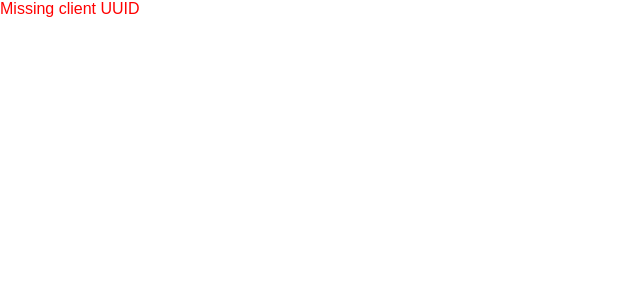
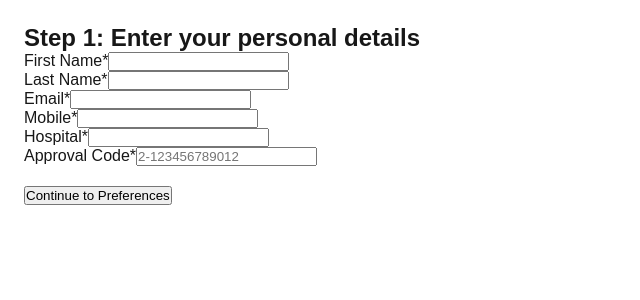
Before and after one commit to ShazJones/aged-care-bed-app, a Next.js app: page / in a window 1280 px wide. Shown: the top 300 px of the page, without its empty margins (0-640 px from the left). Built offline with nearby package versions, Linux system fonts and the light colour scheme; no server answers.

Commit message:
Screen 1 + 2 onboarding + preferences with proper validation

```diff
--- a/app/page.tsx
+++ b/app/page.tsx
@@ -14,22 +14,24 @@ type Patient = {
   first_name: string
   last_name: string
   email: string
-  phone: string
+  mobile: string
   hospital: string
   approval_code: string
   preferred_suburb: string | null
   max_distance_km: number | null
   rad_budget: number | null
   dap_budget: number | null
+  status: 'draft' | 'ready'
 }
 
-export default function Screen2() {
+export default function PatientOnboarding() {
   const [patient, setPatient] = useState<Patient | null>(null)
   const [loading, setLoading] = useState(true)
   const [saving, setSaving] = useState(false)
   const [error, setError] = useState('')
-
-  const [step, setStep] = useState<'form' | 'done'>('form')
+  const [step, setStep] = useState<'screen1' | 'screen2' | 'done'>(
+    'screen1'
+  )
 
   const clientUUID =
     typeof window !== 'undefined'
@@ -39,7 +41,6 @@ export default function Screen2() {
   useEffect(() => {
     async function loadPatient() {
       if (!clientUUID) {
-        setError('Missing client UUID')
         setLoading(false)
         return
       }
@@ -51,28 +52,39 @@ export default function Screen2() {
         .single()
 
       if (error) {
-        setError('Error loading patient: ' + error.message)
+        // No row yet, Screen 1 will create it
+        setPatient(null)
+        setStep('screen1')
       } else {
         setPatient(data)
+        // Determine initial step: if onboarding info complete → screen2
+        const hasOnboarding =
+          data.first_name &&
+          data.last_name &&
+          data.email &&
+          data.mobile &&
+          data.hospital &&
+          data.approval_code
+        setStep(hasOnboarding ? 'screen2' : 'screen1')
       }
+
       setLoading(false)
     }
 
     loadPatient()
   }, [clientUUID])
 
-  const handleSave = async () => {
-    if (!patient) return
-
-    // Validation
+  // -------------------- SCREEN 1 HANDLER --------------------
+  const handleScreen1Save = async () => {
     if (
-      !patient.first_name ||
-      !patient.last_name ||
-      !patient.email ||
-      !patient.phone ||
-      !patient.hospital
+      !patient?.first_name ||
+      !patient?.last_name ||
+      !patient?.email ||
+      !patient?.mobile ||
+      !patient?.hospital ||
+      !patient?.approval_code
     ) {
-      alert('Please fill all required fields')
+      alert('Please fill all required fields and a valid approval code')
       return
     }
 
@@ -87,26 +99,86 @@ export default function Screen2() {
     setSaving(true)
     setError('')
 
+    if (!patient?.client_uuid) {
+      // Create new patient
+      const newUUID = crypto.randomUUID()
+      const { data, error } = await supabase.from('patients').insert({
+        client_uuid: newUUID,
+        first_name: patient.first_name,
+        last_name: patient.last_name,
+        email: patient.email,
+        mobile: patient.mobile,
+        hospital: patient.hospital,
+        approval_code: patient.approval_code,
+        status: 'draft'
+      }).select().single()
+
+      if (error) {
+        setError('Failed to create patient: ' + error.message)
+        setSaving(false)
+        return
+      }
+
+      localStorage.setItem('client_uuid', newUUID)
+      setPatient(data)
+    } else {
+      // Update existing row
       const { error } = await supabase
         .from('patients')
         .update({
           first_name: patient.first_name,
           last_name: patient.last_name,
           email: patient.email,
-        phone: patient.phone,
+          mobile: patient.mobile,
           hospital: patient.hospital,
-        approval_code: patient.approval_code,
+          approval_code: patient.approval_code
+        })
+        .eq('client_uuid', patient.client_uuid)
+
+      if (error) {
+        setError('Failed to save: ' + error.message)
+        setSaving(false)
+        return
+      }
+    }
+
+    setSaving(false)
+    setStep('screen2')
+  }
+
+  // -------------------- SCREEN 2 HANDLER --------------------
+  const handleScreen2Save = async () => {
+    if (!patient) return
+
+    // Validate required preferences
+    if (!patient.preferred_suburb || !patient.max_distance_km) {
+      alert('Please enter preferred suburb and maximum distance')
+      return
+    }
+
+    // Ensure at least one of RAD or DAP entered
+    if (!patient.rad_budget && !patient.dap_budget) {
+      alert('Please enter either RAD or DAP budget')
+      return
+    }
+
+    setSaving(true)
+    setError('')
+
+    const { error } = await supabase
+      .from('patients')
+      .update({
         preferred_suburb: patient.preferred_suburb,
         max_distance_km: patient.max_distance_km,
         rad_budget: patient.rad_budget,
-        dap_budget: patient.dap_budget
+        dap_budget: patient.dap_budget,
+        status: 'ready'
       })
       .eq('client_uuid', patient.client_uuid)
 
     setSaving(false)
 
     if (error) {
-      console.error(error)
       setError('Failed to save preferences: ' + error.message)
     } else {
       setStep('done')
@@ -115,19 +187,32 @@ export default function Screen2() {
 
   if (loading) return <p>Loading patient info…</p>
   if (error) return <p style={{ color: 'red' }}>{error}</p>
-  if (!patient) return <p>No patient found</p>
 
-  if (step === 'done')
+  if (!patient) {
+    // Initialize blank patient
+    setPatient({
+      id: '',
+      client_uuid: '',
+      first_name: '',
+      last_name: '',
+      email: '',
+      mobile: '',
+      hospital: '',
+      approval_code: '',
+      preferred_suburb: null,
+      max_distance_km: null,
+      rad_budget: null,
+      dap_budget: null,
+      status: 'draft'
+    })
+    return <p>Initializing…</p>
+  }
+
+  // -------------------- SCREEN 1 UI --------------------
+  if (step === 'screen1')
     return (
       <div style={{ padding: 24 }}>
-        <h2>Preferences saved!</h2>
-        <p>You can now proceed to view available beds.</p>
-      </div>
-    )
-
-  return (
-    <div style={{ padding: 24 }}>
-      <h2>Step 2: Set your preferences</h2>
+        <h2>Step 1: Enter your personal details</h2>
 
         <div>
           <label>First Name*</label>
@@ -163,12 +248,12 @@ export default function Screen2() {
         </div>
 
         <div>
-        <label>Phone*</label>
+          <label>Mobile*</label>
           <input
             type="text"
-          value={patient.phone}
+            value={patient.mobile}
             onChange={e =>
-            setPatient({ ...patient, phone: e.target.value })
+              setPatient({ ...patient, mobile: e.target.value })
             }
           />
         </div>
@@ -196,8 +281,24 @@ export default function Screen2() {
           />
         </div>
 
+        <button
+          style={{ marginTop: 20 }}
+          onClick={handleScreen1Save}
+          disabled={saving}
+        >
+          {saving ? 'Saving…' : 'Continue to Preferences'}
+        </button>
+      </div>
+    )
+
+  // -------------------- SCREEN 2 UI --------------------
+  if (step === 'screen2')
+    return (
+      <div style={{ padding: 24 }}>
+        <h2>Step 2: Set your care preferences</h2>
+
         <div>
-        <label>Preferred Suburb</label>
+          <label>Preferred Suburb*</label>
           <input
             type="text"
             value={patient.preferred_suburb || ''}
@@ -208,7 +309,7 @@ export default function Screen2() {
         </div>
 
         <div>
-        <label>Maximum Distance (km)</label>
+          <label>Maximum Distance (km)*</label>
           <input
             type="number"
             value={patient.max_distance_km || ''}
@@ -253,11 +354,19 @@ export default function Screen2() {
 
         <button
           style={{ marginTop: 20 }}
-        onClick={handleSave}
+          onClick={handleScreen2Save}
           disabled={saving}
         >
-        {saving ? 'Saving…' : 'Continue'}
+          {saving ? 'Saving…' : 'Register Interest'}
         </button>
       </div>
     )
+
+  // -------------------- DONE --------------------
+  return (
+    <div style={{ padding: 24 }}>
+      <h2>Preferences saved!</h2>
+      <p>You can now proceed to view available beds.</p>
+    </div>
+  )
 }
```
Lines whose indentation alone changed are shown as unchanged.
